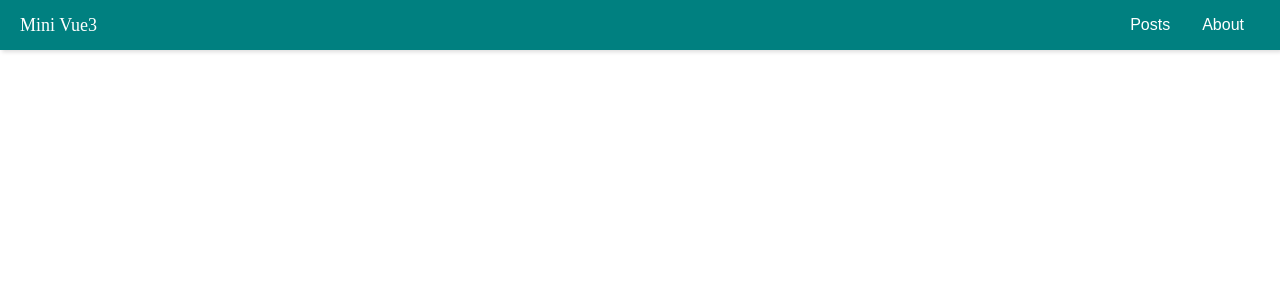
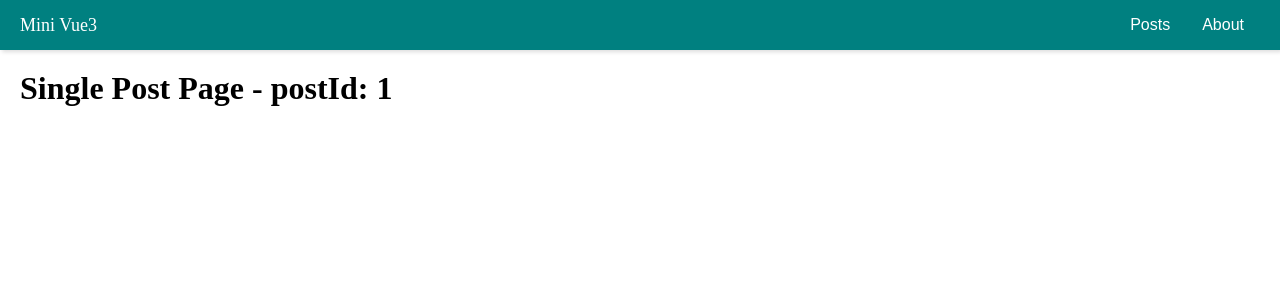
Before and after one commit to sigmarius/vue-min, a Vue app: page /posts/1 in a window 1280 px wide. Shown: the top 300 px of the page. Built offline with nearby package versions, Linux system fonts and the light colour scheme.

Commit message:
Создает динамическую навигацию и детальную страницу поста

```diff
--- a/src/components/PostItem.vue
+++ b/src/components/PostItem.vue
@@ -7,6 +7,11 @@
     </div>
 
     <div class="post__btns">
+      <ui-button
+          @click="$router.push(`/posts/${post.id}`)"
+        >
+          Открыть
+        </ui-button>
       <ui-button
         @click="$emit('remove', post)"
       >
@@ -37,4 +42,8 @@ export default {
   align-items: center;
   border: 2px solid teal;
 }
+.post__btns {
+  display: flex;
+  gap: 5px;
+}
 </style>
--- /dev/null
+++ b/src/pages/SinglePostPage.vue
@@ -0,0 +1,15 @@
+<template>
+ <div>
+    <h1>Single Post Page - postId: {{ $route.params.id }}</h1>
+ </div>
+</template>
+
+<script>
+ export default {
+
+ }
+</script>
+
+<style lang="scss" scoped>
+
+</style>
--- a/src/router/router.js
+++ b/src/router/router.js
@@ -2,6 +2,7 @@ import {createRouter, createWebHistory} from "vue-router";
 import PostPage from "@/pages/PostPage.vue";
 import MainPage from "@/pages/MainPage.vue";
 import AboutPage from "@/pages/AboutPage.vue";
+import SinglePostPage from "@/pages/SinglePostPage.vue";
 
 const routes = [
     {
@@ -15,6 +16,10 @@ const routes = [
     {
         path: '/about',
         component: AboutPage
+    },
+    {
+        path: '/posts/:id',
+        component: SinglePostPage
     }
 ];
 
```
